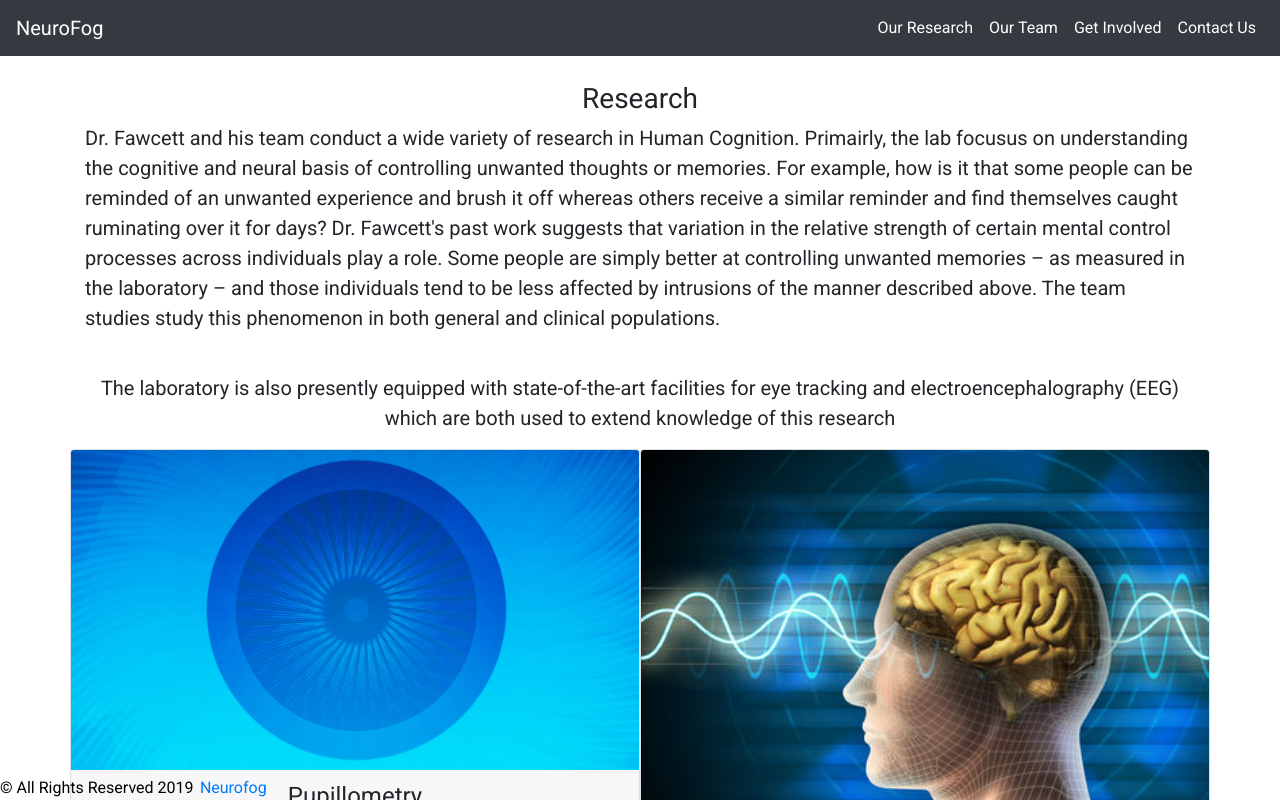
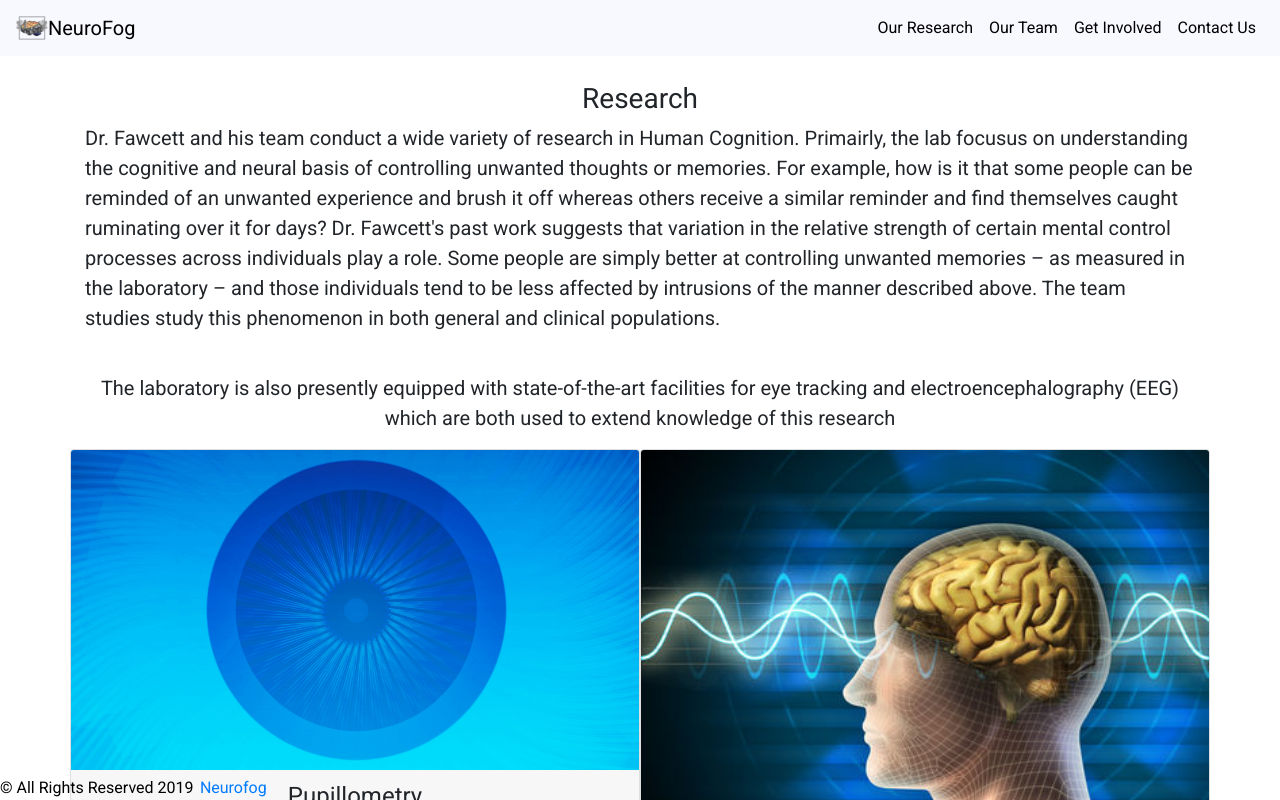
Before and after one commit to Zahin430/neurofog, a React (Create React App) app: page /research in a window 1280 px wide. Shown: the top 800 px of the page. Built offline with nearby package versions, Linux system fonts and the light colour scheme.

Commit message:
Changed navbar color added logo

```diff
--- a/public/index.html
+++ b/public/index.html
@@ -15,7 +15,11 @@
 
     <link rel="manifest" href="%PUBLIC_URL%/manifest.json" />
     <link rel="stylesheet" href="https://cdnjs.cloudflare.com/ajax/libs/font-awesome/5.8.2/css/all.css">
+
     <link href="https://fonts.googleapis.com/css?family=Roboto&display=swap" rel="stylesheet">
+    <link href="https://fonts.googleapis.com/css?family=Ubuntu&display=swap" rel="stylesheet">
+
+
     <link rel="stylesheet" href="https://cdnjs.cloudflare.com/ajax/libs/animate.css/3.5.2/animate.min.css">
 
 
--- a/src/components/Navbar.js
+++ b/src/components/Navbar.js
@@ -4,10 +4,10 @@ import icon from './img/favicon-32x32.png'
 
 const Navbar = () => {
     return (
-    <nav id ="navbar" className="navbar navbar-expand-lg navbar-dark bg-dark">
+    <nav id ="navbar" style = {{backgroundColor: "#f8f8ff" }}className="navbar navbar-expand-lg bg-custom">
 
-    {/* <img src={icon}  alt="icon"/> */}
-    <Link className="navbar-brand" style={{ textDecoration: 'none', color: 'white' }} to ="/" >NeuroFog</Link>
+    <img src={icon} style = {{ width: "2em"}}alt="icon"/>
+    <Link className="navbar-brand" style={{ textDecoration: 'none' }} to ="/" >NeuroFog</Link>
 
     <button class="navbar-toggler" type="button" data-toggle="collapse" data-target="#navbarSupportedContent" aria-controls="navbarSupportedContent" aria-expanded="false" aria-label="Toggle navigation">
       <span class="navbar-toggler-icon"></span>
@@ -16,16 +16,16 @@ const Navbar = () => {
     <div class="collapse navbar-collapse" id="navbarSupportedContent">
       <ul className="navbar-nav ml-auto mt-lg-0">
         <li className="nav-item">
-            <Link className="nav-link" style={{ textDecoration: 'none', color: 'white' }} to ="/research">Our Research <span class="sr-only">(current)</span></Link>
+            <Link className="nav-link" style={{ textDecoration: 'none' }} to ="/research">Our Research <span class="sr-only">(current)</span></Link>
         </li>
         <li className="nav-item">
-          <Link className="nav-link" style={{ textDecoration: 'none', color: 'white' }} to ="/team">Our Team</Link>
+          <Link className="nav-link" style={{ textDecoration: 'none'  }} to ="/team">Our Team</Link>
         </li>
         <li className="nav-item">
-          <Link className="nav-link" style={{ textDecoration: 'none', color: 'white' }} to ="/involved">Get Involved</Link>
+          <Link className="nav-link" style={{ textDecoration: 'none' }} to ="/involved">Get Involved</Link>
         </li>
         <li className="nav-item">
-          <Link className="nav-link" style={{ textDecoration: 'none', color: 'white' }} to ="/contact">Contact Us</Link>
+          <Link className="nav-link" style={{ textDecoration: 'none' }} to ="/contact">Contact Us</Link>
         </li>
         <li className="nav-item">
         {/* <a className="nav-link" href="#!">
--- a/src/components/Research.js
+++ b/src/components/Research.js
@@ -31,7 +31,7 @@ export default class Research extends Component {
                 <div className="card mx-auto mw-100 " style={{ width: '50%', height: '50%' }}>
                   <img className="card-img-top" style = {{ objectFit: 'contain' }} src={electron} alt="Research" />
                   <h5 className="card-header text-center">Electroencephalography (EEG)</h5>
-                  <div className="card-body" style = {{ paddingBottom: "10px" }}>
+                  <div className="card-body" style = {{ paddingBottom: "15px" }}>
                       <p className="card-text" style = {{ fontSize: '16px'}} >EEG is an electrophysiological monitoring method to record electrical activity of the brain. This instrument has been newly adopted into the Neuro Fog laboratory! It is a noninvasive measuremnt which uses eletrodes placed on one's scalp to measures voltage fluctuations resulting from ionic current within the neurons of the brain. Future projects will make use of this EEG machine.</p>
                   </div>
               </div>
--- a/src/index.css
+++ b/src/index.css
@@ -49,3 +49,7 @@ code {
     content: "";
     z-index: -1;
 }
+
+.navbar-brand, .nav-link {
+  color: black
+}
```
